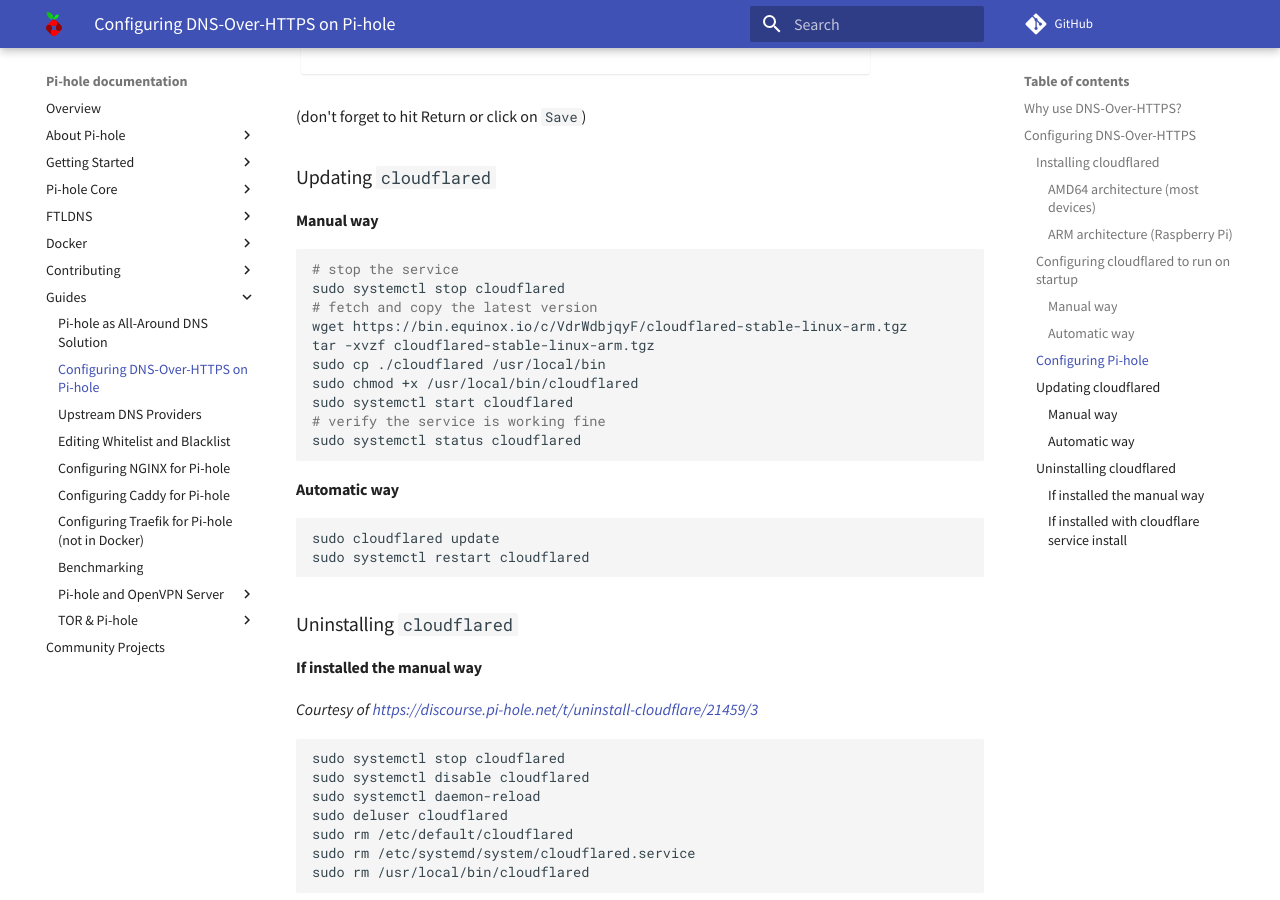
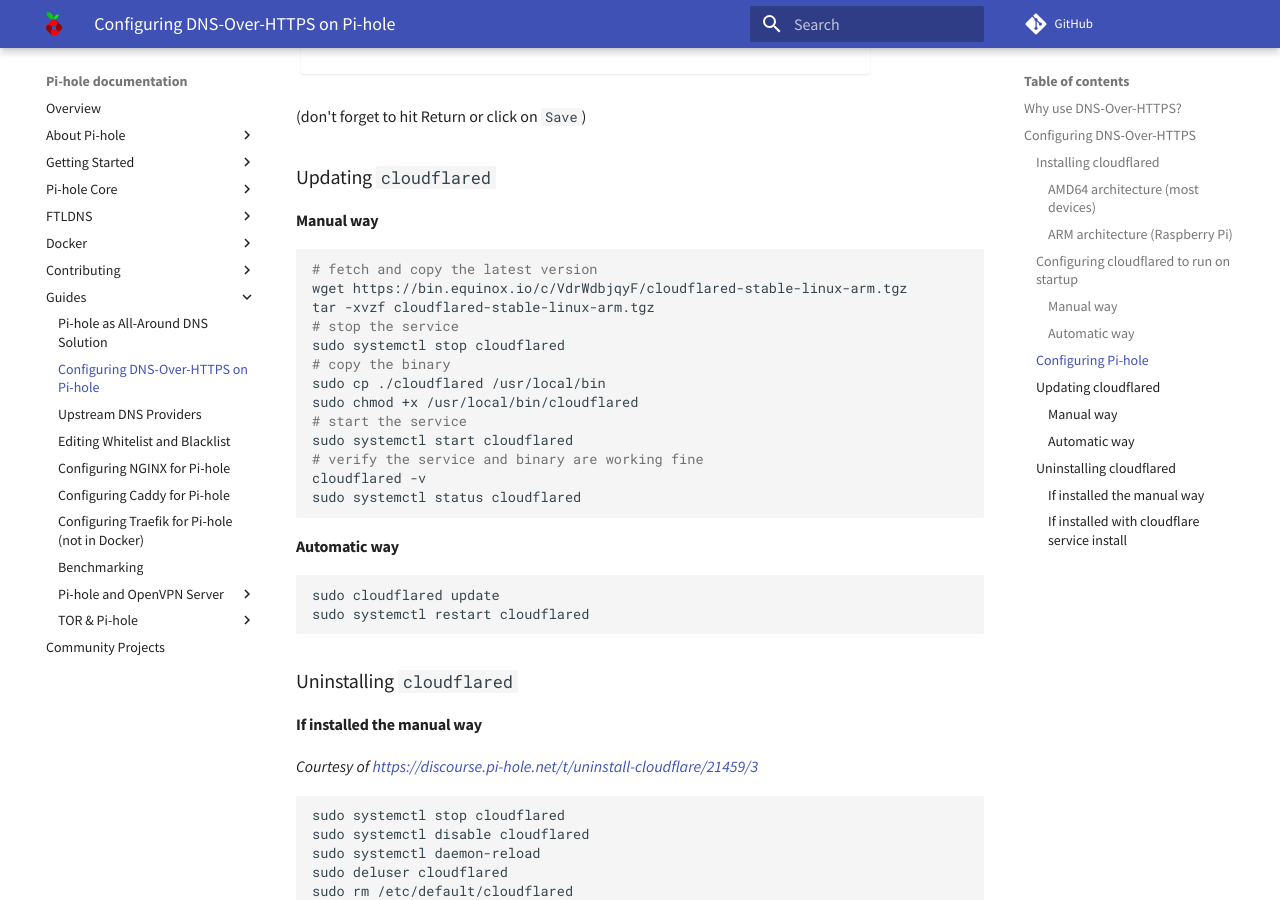
Before and after one commit to pi-hole/docs, an MkDocs documentation site: the page built from docs/guides/dns-over-https.md, in a window 1280 px wide and 900 px high, scrolled down 4308 px. Built offline with MkDocs 1.6.1 and Material for MkDocs 9.7.7, drawn with Linux system fonts in a browser that asks for light colours; comment, search, counter and statistics services are not loaded.

Commit message:
Update dns-over-https.md
Fix manual update instructions

````diff
--- a/docs/guides/dns-over-https.md
+++ b/docs/guides/dns-over-https.md
@@ -180,15 +180,18 @@
 #### Manual way
 
 ```bash
-# stop the service
-sudo systemctl stop cloudflared
 # fetch and copy the latest version
 wget https://bin.equinox.io/c/VdrWdbjqyF/cloudflared-stable-linux-arm.tgz
 tar -xvzf cloudflared-stable-linux-arm.tgz
+# stop the service
+sudo systemctl stop cloudflared
+# copy the binary
 sudo cp ./cloudflared /usr/local/bin
 sudo chmod +x /usr/local/bin/cloudflared
+# start the service
 sudo systemctl start cloudflared
-# verify the service is working fine
+# verify the service and binary are working fine
+cloudflared -v
 sudo systemctl status cloudflared
 ```
 
````
